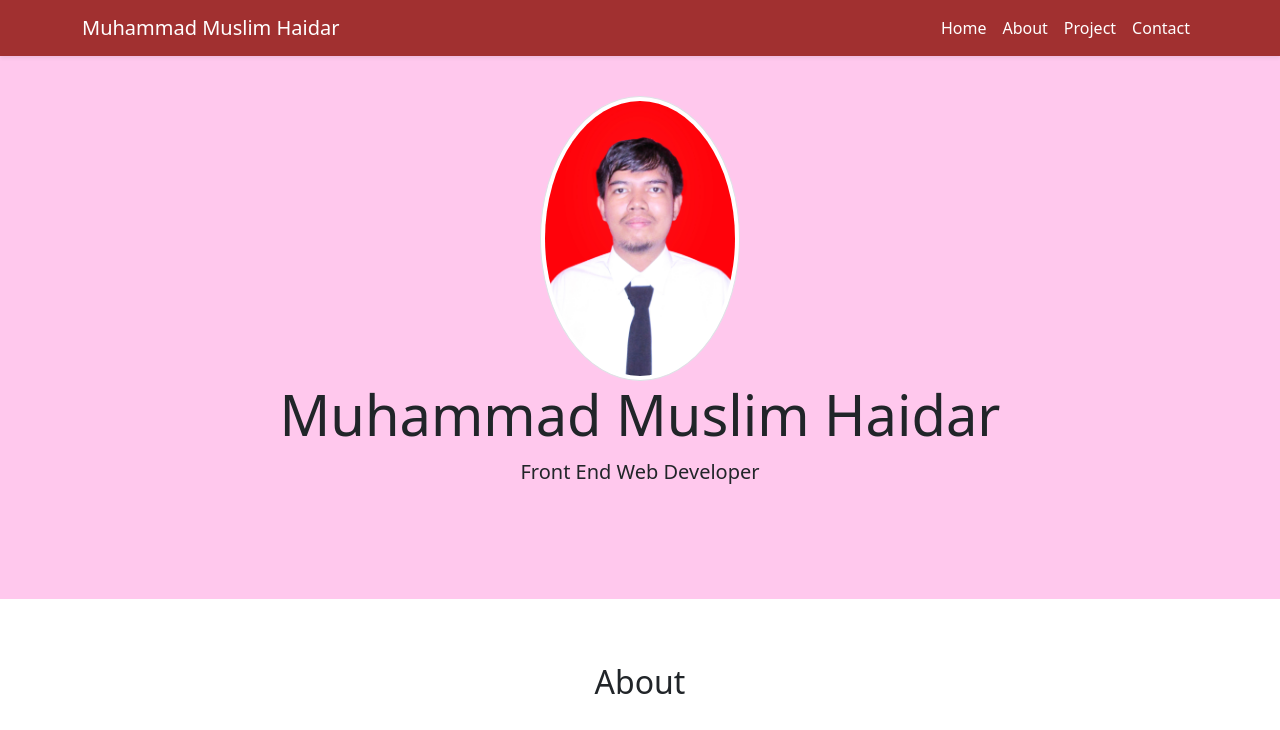
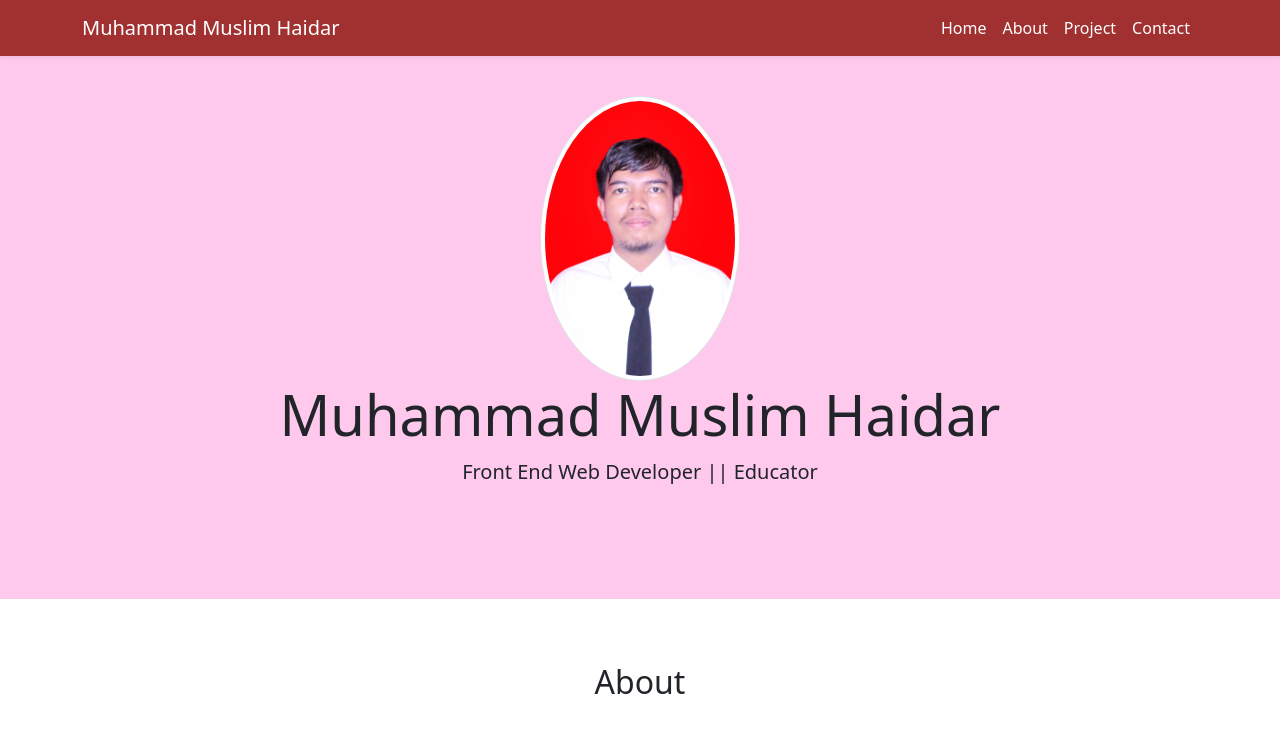
Before and after one commit to Haidar201/Biodata, a plain HTML site: page index.html in a window 1280 px wide. Shown: the top 730 px of the page. Drawn offline with nearby package versions, Linux system fonts and the light colour scheme.

Commit message:
menambahkan detail profil

```diff
--- a/index.html
+++ b/index.html
@@ -41,7 +41,7 @@
     <section class="jumbotron text-center">
       <img src="assets/foto.JPG" alt="Muhammad Muslim Haidar" width="200" class="rounded-circle img-thumbnail" />
       <h1 class="display-4">Muhammad Muslim Haidar</h1>
-      <p class="lead">Front End Web Developer</p>
+      <p class="lead">Front End Web Developer || Educator</p>
     </section>
     <!--END JUMBOTRON-->
 
```
